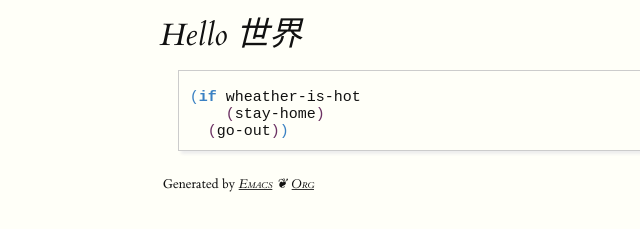
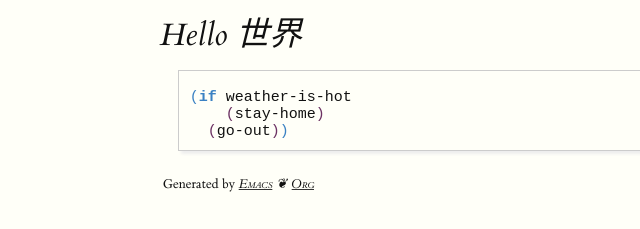
Before and after one commit to zzp0/zzp0.github.io, a plain HTML site: page hello-world.html in a window 1280 px wide. Shown: the part 121-350 px from the top of the page, 0-640 px from the left. Drawn offline with Linux system fonts and the light colour scheme.

Commit message:
Fix typo

```diff
--- a/hello-world.html
+++ b/hello-world.html
@@ -2,7 +2,7 @@
 <html>
 <head>
 <title>This Is Org File</title>
-<!-- 2016-07-31 Sun 21:59 -->
+<!-- 2016-08-11 Thu 12:17 -->
 <meta  charset="utf-8">
 <meta  name="generator" content="Org-mode">
 <meta  name="author" content="zzp">
@@ -143,7 +143,7 @@ for the JavaScript code in this tag.
 <div class="outline-text-2" id="text-1">
 <div class="org-src-container">
 
-<pre class="src src-elisp"><span style="color: #3a81c3;">(</span><span style="color: #3a81c3; font-weight: bold;">if</span> wheather-is-hot
+<pre class="src src-elisp"><span style="color: #3a81c3;">(</span><span style="color: #3a81c3; font-weight: bold;">if</span> weather-is-hot
     <span style="color: #6c3163;">(</span>stay-home<span style="color: #6c3163;">)</span>
   <span style="color: #6c3163;">(</span>go-out<span style="color: #6c3163;">)</span><span style="color: #3a81c3;">)</span>
 </pre>
```
Also changed, not shown: 1 other file.
